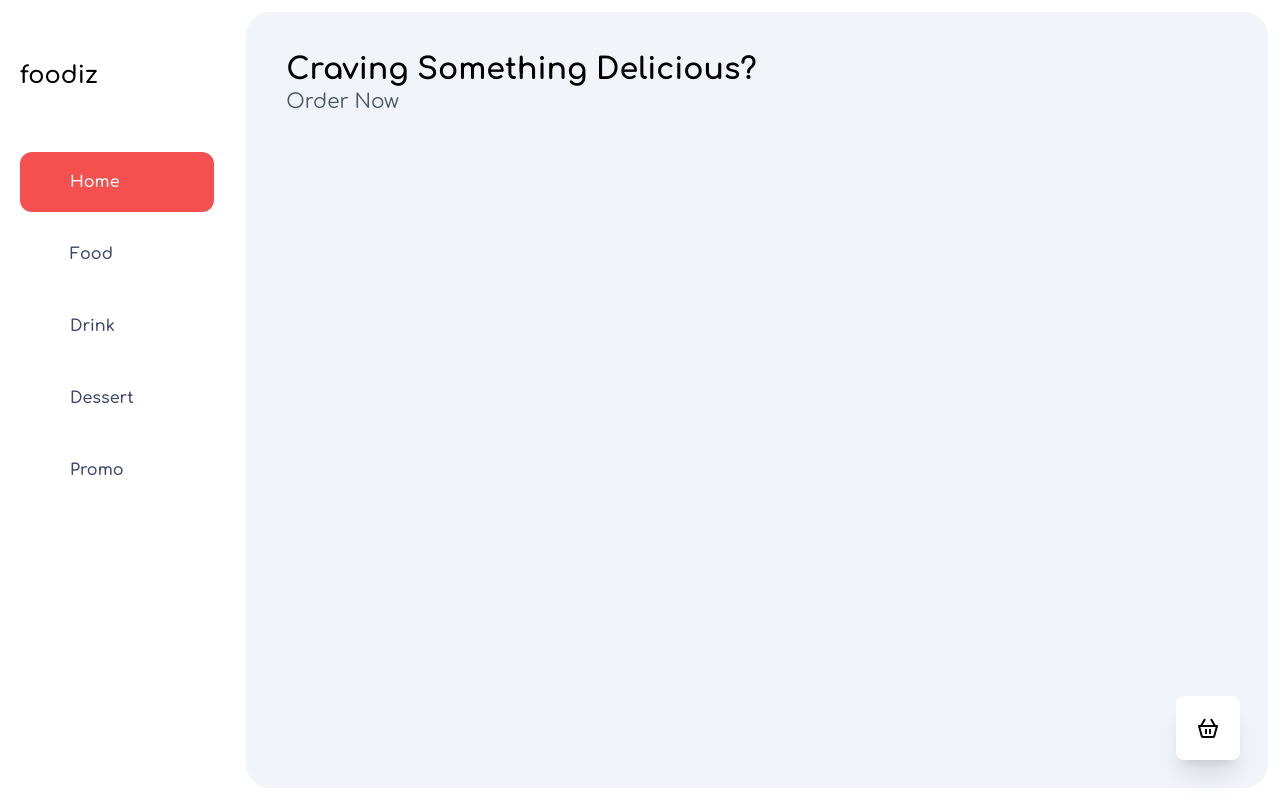
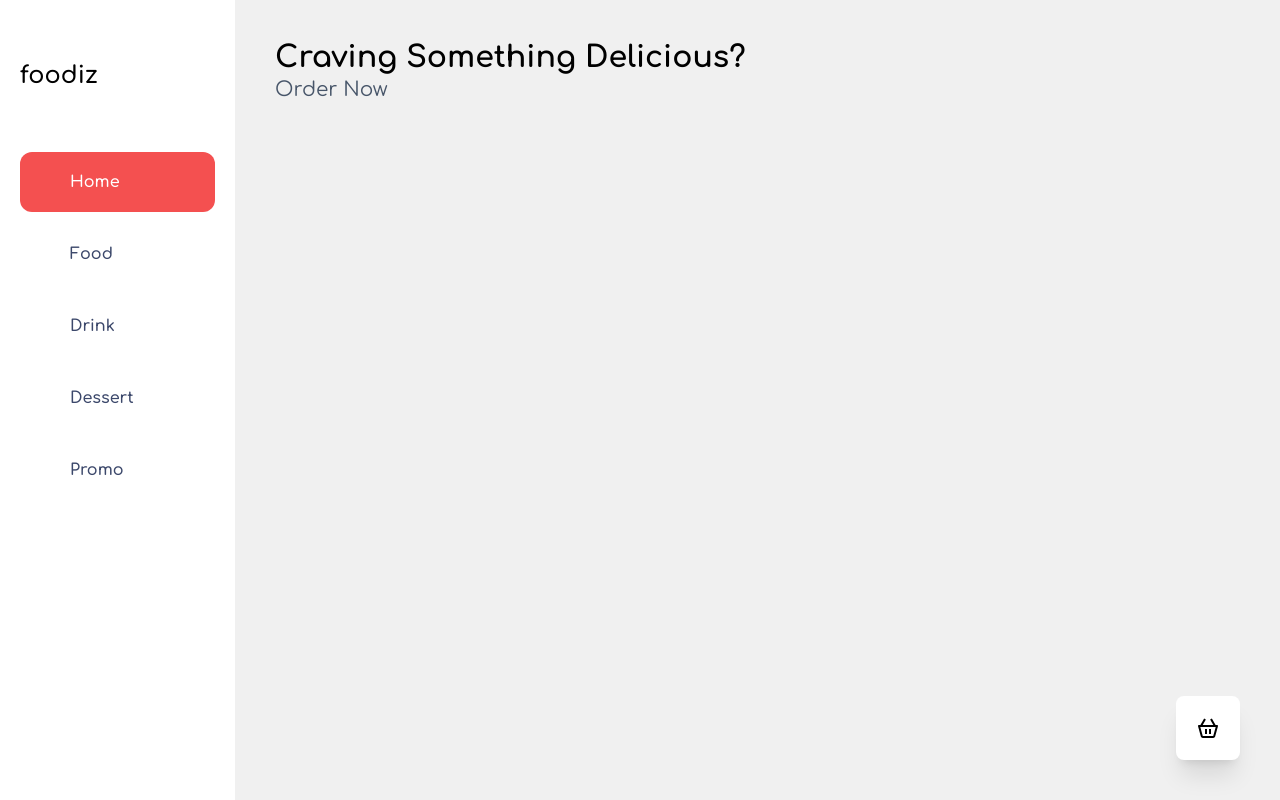
Before and after one commit to bagusfaize/foodiz, a Next.js app: page / in a window 1280 px wide. Built offline with nearby package versions, Linux system fonts and the light colour scheme; some icons are missing.

Commit message:
change layout style

```diff
--- a/app/components/Container.tsx
+++ b/app/components/Container.tsx
@@ -6,7 +6,7 @@ export default function Container({
     children: React.ReactNode
   }) {
   return (
-    <div className="bg-slate-100 rounded-3xl h-full w-full p-5">
+    <div className="bg-light-grey h-full w-full p-5">
         {children}
     </div>
   )
--- a/app/layout.tsx
+++ b/app/layout.tsx
@@ -21,7 +21,7 @@ export default function RootLayout({
           <div className="w-72">
             <SideBar />
           </div>
-          <div className="w-full h-screen p-3">
+          <div className="w-full h-screen">
             <Container>
               {children}
               <BasketButton/>
```
